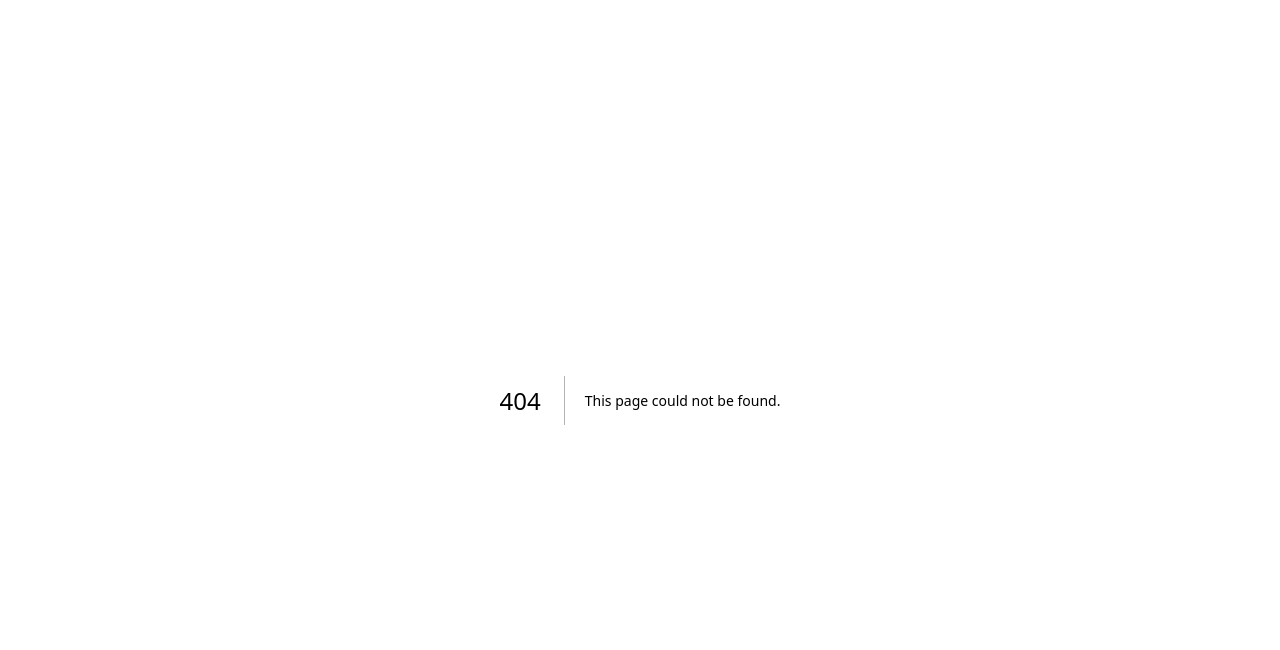
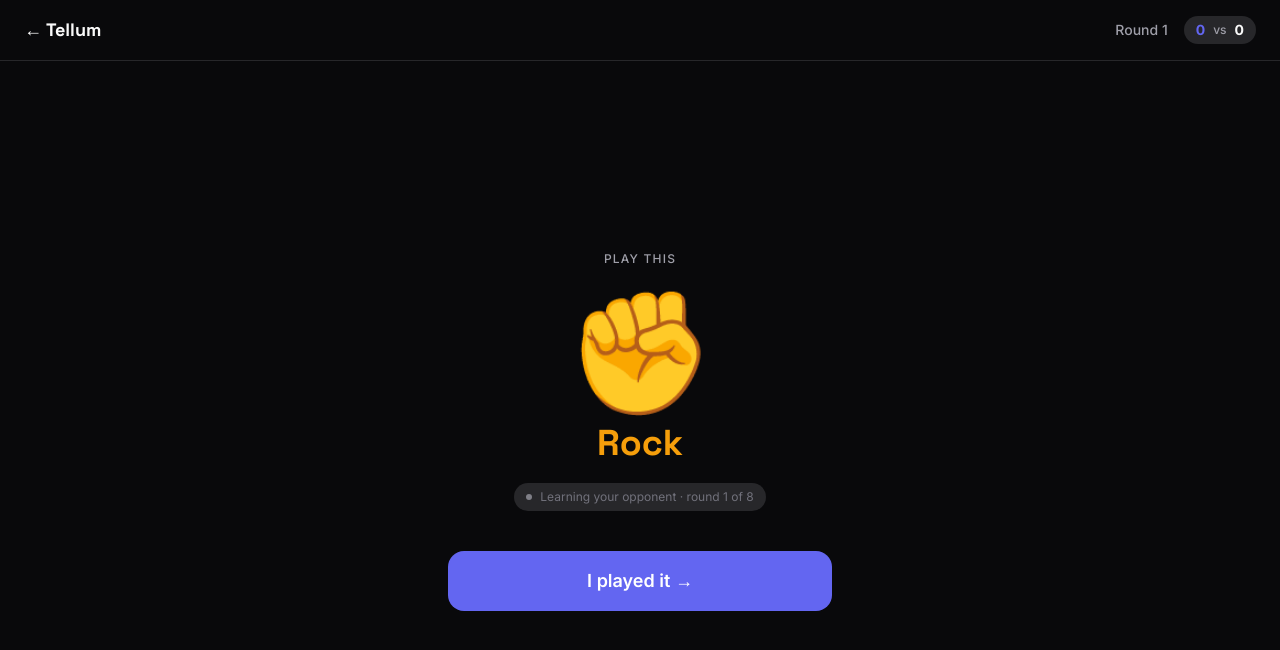
Before and after one commit to mahadi-ibne-bakar/tellum, a Next.js app: page /coach in a window 1280 px wide. Before the commit this address had no page. Shown: the top 650 px of the page. Built offline with nearby package versions, Linux system fonts and the light colour scheme.

Commit message:
feat: coach mode game screen with full round loop and score tracking

```diff
--- /dev/null
+++ b/app/coach/page.tsx
@@ -0,0 +1,226 @@
+'use client'
+
+import { useState, useEffect } from 'react'
+import { motion, AnimatePresence } from 'framer-motion'
+import Link from 'next/link'
+
+// --- Types ---
+type Move = 'rock' | 'paper' | 'scissors'
+type Phase = 'suggest' | 'input' | 'result'
+type Outcome = 'win' | 'loss' | 'tie'
+
+// --- Move display data ---
+const MOVE_EMOJI: Record<Move, string> = {
+  rock: '✊',
+  paper: '✋',
+  scissors: '✌️',
+}
+
+const MOVE_LABEL: Record<Move, string> = {
+  rock: 'Rock',
+  paper: 'Paper',
+  scissors: 'Scissors',
+}
+
+const MOVE_COLOR: Record<Move, string> = {
+  rock: 'text-rock',
+  paper: 'text-paper',
+  scissors: 'text-scissors',
+}
+
+// --- Game logic helpers ---
+function getRandomMove(): Move {
+  const moves: Move[] = ['rock', 'paper', 'scissors']
+  return moves[Math.floor(Math.random() * 3)]
+}
+
+function getOutcome(yourMove: Move, theirMove: Move): Outcome {
+  if (yourMove === theirMove) return 'tie'
+  if (
+    (yourMove === 'rock' && theirMove === 'scissors') ||
+    (yourMove === 'paper' && theirMove === 'rock') ||
+    (yourMove === 'scissors' && theirMove === 'paper')
+  )
+    return 'win'
+  return 'loss'
+}
+
+// --- Component ---
+export default function CoachMode() {
+  const [round, setRound] = useState(1)
+  const [score, setScore] = useState({ you: 0, them: 0, ties: 0 })
+  const [phase, setPhase] = useState<Phase>('suggest')
+  const [suggestedMove, setSuggestedMove] = useState<Move>(getRandomMove)
+  const [opponentMove, setOpponentMove] = useState<Move | null>(null)
+  const [outcome, setOutcome] = useState<Outcome | null>(null)
+
+  // When opponent move is logged, calculate result and update score
+  function handleOpponentMove(move: Move) {
+    const result = getOutcome(suggestedMove, move)
+    setOpponentMove(move)
+    setOutcome(result)
+    setScore((prev) => ({
+      you:  result === 'win'  ? prev.you  + 1 : prev.you,
+      them: result === 'loss' ? prev.them + 1 : prev.them,
+      ties: result === 'tie'  ? prev.ties + 1 : prev.ties,
+    }))
+    setPhase('result')
+  }
+
+  // Auto-advance to next round after showing result
+  useEffect(() => {
+    if (phase !== 'result') return
+    const timer = setTimeout(() => {
+      setRound((r) => r + 1)
+      setSuggestedMove(getRandomMove())
+      setOpponentMove(null)
+      setOutcome(null)
+      setPhase('suggest')
+    }, 1800)
+    return () => clearTimeout(timer)
+  }, [phase])
+
+  const OUTCOME_TEXT: Record<Outcome, string> = {
+    win: '✅ You won that round',
+    loss: '❌ They got that one',
+    tie: '🤝 Tie',
+  }
+
+  const OUTCOME_COLOR: Record<Outcome, string> = {
+    win: 'text-green-400',
+    loss: 'text-red-400',
+    tie: 'text-zinc-400',
+  }
+
+  return (
+    <div className="min-h-screen bg-white dark:bg-zinc-950 flex flex-col">
+
+      {/* Header */}
+      <header className="flex items-center justify-between px-6 py-4 border-b border-zinc-100 dark:border-zinc-800">
+        <Link
+          href="/"
+          className="font-display font-bold text-lg hover:text-accent transition-colors"
+        >
+          ← Tellum
+        </Link>
+        <div className="flex items-center gap-4 text-sm font-medium">
+          <span className="text-zinc-400">Round {round}</span>
+          <div className="flex items-center gap-2 px-3 py-1 rounded-full bg-zinc-100 dark:bg-zinc-800">
+            <span className="text-accent font-bold">{score.you}</span>
+            <span className="text-zinc-400 text-xs">vs</span>
+            <span className="font-bold">{score.them}</span>
+          </div>
+        </div>
+      </header>
+
+      {/* Game area */}
+      <main className="flex-1 flex flex-col items-center justify-center px-6 gap-10">
+
+        {/* Move display */}
+        <AnimatePresence mode="wait">
+          <motion.div
+            key={`${phase}-${round}`}
+            initial={{ opacity: 0, scale: 0.85 }}
+            animate={{ opacity: 1, scale: 1 }}
+            exit={{ opacity: 0, scale: 0.85 }}
+            transition={{ duration: 0.2, ease: 'easeOut' }}
+            className="text-center"
+          >
+            {phase === 'result' && outcome && opponentMove ? (
+              // Result: show both moves and outcome
+              <div className="flex flex-col items-center gap-2">
+                <div className="flex items-center gap-6">
+                  <div className="text-center">
+                    <div className={`text-7xl ${MOVE_COLOR[suggestedMove]}`}>
+                      {MOVE_EMOJI[suggestedMove]}
+                    </div>
+                    <p className="mt-1 text-xs text-zinc-500">You</p>
+                  </div>
+                  <span className="text-2xl text-zinc-400">vs</span>
+                  <div className="text-center">
+                    <div className={`text-7xl ${MOVE_COLOR[opponentMove]}`}>
+                      {MOVE_EMOJI[opponentMove]}
+                    </div>
+                    <p className="mt-1 text-xs text-zinc-500">Them</p>
+                  </div>
+                </div>
+                <p className={`mt-4 text-xl font-semibold ${OUTCOME_COLOR[outcome]}`}>
+                  {OUTCOME_TEXT[outcome]}
+                </p>
+              </div>
+            ) : (
+              // Suggest / Input: show the suggested move
+              <div>
+                <p className="text-xs font-medium text-zinc-400 tracking-widest uppercase mb-6">
+                  {phase === 'suggest' ? 'Play this' : 'You played'}
+                </p>
+                <div className={`text-[120px] leading-none ${MOVE_COLOR[suggestedMove]}`}>
+                  {MOVE_EMOJI[suggestedMove]}
+                </div>
+                <p className={`font-display text-4xl font-bold mt-3 ${MOVE_COLOR[suggestedMove]}`}>
+                  {MOVE_LABEL[suggestedMove]}
+                </p>
+                <div className="mt-5 inline-flex items-center gap-2 px-3 py-1.5 rounded-full bg-zinc-100 dark:bg-zinc-800 text-xs text-zinc-500">
+                  <span className="w-1.5 h-1.5 rounded-full bg-zinc-400 animate-pulse" />
+                  Learning your opponent · round {round} of 8
+                </div>
+              </div>
+            )}
+          </motion.div>
+        </AnimatePresence>
+
+        {/* Action buttons */}
+        <div className="w-full max-w-sm">
+          <AnimatePresence mode="wait">
+
+            {phase === 'suggest' && (
+              <motion.button
+                key="played"
+                initial={{ opacity: 0, y: 12 }}
+                animate={{ opacity: 1, y: 0 }}
+                exit={{ opacity: 0, y: -12 }}
+                transition={{ duration: 0.2 }}
+                onClick={() => setPhase('input')}
+                className="w-full py-4 rounded-2xl bg-accent text-white font-semibold text-lg hover:bg-indigo-500 active:scale-95 transition-all"
+              >
+                I played it →
+              </motion.button>
+            )}
+
+            {phase === 'input' && (
+              <motion.div
+                key="input"
+                initial={{ opacity: 0, y: 12 }}
+                animate={{ opacity: 1, y: 0 }}
+                exit={{ opacity: 0, y: -12 }}
+                transition={{ duration: 0.2 }}
+              >
+                <p className="text-center text-sm text-zinc-500 dark:text-zinc-400 mb-4">
+                  What did they throw?
+                </p>
+                <div className="grid grid-cols-3 gap-3">
+                  {(['rock', 'paper', 'scissors'] as Move[]).map((move) => (
+                    <button
+                      key={move}
+                      onClick={() => handleOpponentMove(move)}
+                      className="flex flex-col items-center gap-2 py-5 rounded-2xl bg-zinc-50 dark:bg-zinc-900 border border-zinc-200 dark:border-zinc-800 hover:border-accent active:scale-95 transition-all"
+                    >
+                      <span className={`text-3xl ${MOVE_COLOR[move]}`}>
+                        {MOVE_EMOJI[move]}
+                      </span>
+                      <span className="text-xs font-medium text-zinc-500">
+                        {MOVE_LABEL[move]}
+                      </span>
+                    </button>
+                  ))}
+                </div>
+              </motion.div>
+            )}
+
+          </AnimatePresence>
+        </div>
+
+      </main>
+    </div>
+  )
+}
--- a/app/page.tsx
+++ b/app/page.tsx
@@ -1,6 +1,7 @@
 'use client'
 
 import { motion } from 'framer-motion'
+import { useRouter } from 'next/navigation'
 import { useTheme } from 'next-themes'
 import { useEffect, useState } from 'react'
 
@@ -11,6 +12,7 @@ const modes = [
     description:
       'Play against a real person. Tellum watches their moves and tells you exactly what to throw next.',
     cta: 'Two players, one phone',
+    href: '/coach',
     delay: 0.25,
   },
   {
@@ -18,22 +20,22 @@ const modes = [
     title: 'Mirror Mode',
     description:
       'Play solo. Tellum secretly learns your patterns — then turns them against you.',
-    cta: 'Solo challenge',
+    cta: 'Coming soon',
+    href: null,
     delay: 0.4,
   },
 ]
 
 export default function Home() {
+  const router = useRouter()
   const { theme, setTheme } = useTheme()
   const [mounted, setMounted] = useState(false)
 
-  // Wait until mounted to show theme toggle — avoids hydration mismatch
   useEffect(() => setMounted(true), [])
 
   return (
     <main className="relative min-h-screen flex flex-col items-center justify-center px-6 py-24">
 
-      {/* Theme toggle button */}
       {mounted && (
         <button
           onClick={() => setTheme(theme === 'dark' ? 'light' : 'dark')}
@@ -44,7 +46,6 @@ export default function Home() {
         </button>
       )}
 
-      {/* Wordmark */}
       <motion.div
         initial={{ opacity: 0, y: -20 }}
         animate={{ opacity: 1, y: 0 }}
@@ -59,7 +60,6 @@ export default function Home() {
         </p>
       </motion.div>
 
-      {/* Mode cards */}
       <div className="mt-20 grid grid-cols-1 md:grid-cols-2 gap-5 w-full max-w-2xl">
         {modes.map((mode) => (
           <motion.div
@@ -67,22 +67,20 @@ export default function Home() {
             initial={{ opacity: 0, y: 20 }}
             animate={{ opacity: 1, y: 0 }}
             transition={{ duration: 0.5, delay: mode.delay, ease: 'easeOut' }}
-            className="p-7 rounded-2xl bg-zinc-50 dark:bg-zinc-900 border border-zinc-200 dark:border-zinc-800 cursor-pointer hover:border-accent transition-all duration-200 hover:-translate-y-1"
+            onClick={() => mode.href && router.push(mode.href)}
+            className={`p-7 rounded-2xl bg-zinc-50 dark:bg-zinc-900 border border-zinc-200 dark:border-zinc-800 transition-all duration-200 hover:-translate-y-1 hover:border-accent ${
+              mode.href ? 'cursor-pointer' : 'opacity-50 cursor-not-allowed'
+            }`}
           >
             <span className="text-4xl">{mode.emoji}</span>
-            <h2 className="mt-4 font-display text-xl font-semibold">
-              {mode.title}
-            </h2>
+            <h2 className="mt-4 font-display text-xl font-semibold">{mode.title}</h2>
             <p className="mt-2 text-sm text-zinc-500 dark:text-zinc-400 leading-relaxed">
               {mode.description}
             </p>
-            <p className="mt-5 text-sm font-medium text-accent">
-              {mode.cta} →
-            </p>
+            <p className="mt-5 text-sm font-medium text-accent">{mode.cta} →</p>
           </motion.div>
         ))}
       </div>
-
     </main>
   )
 }
```
